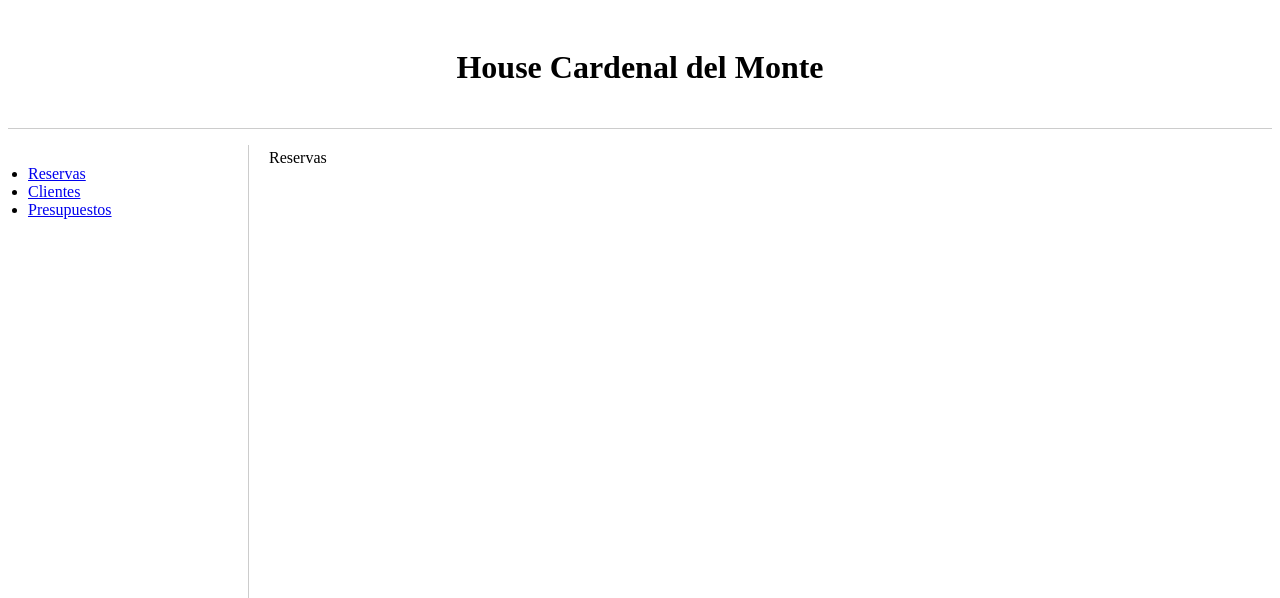
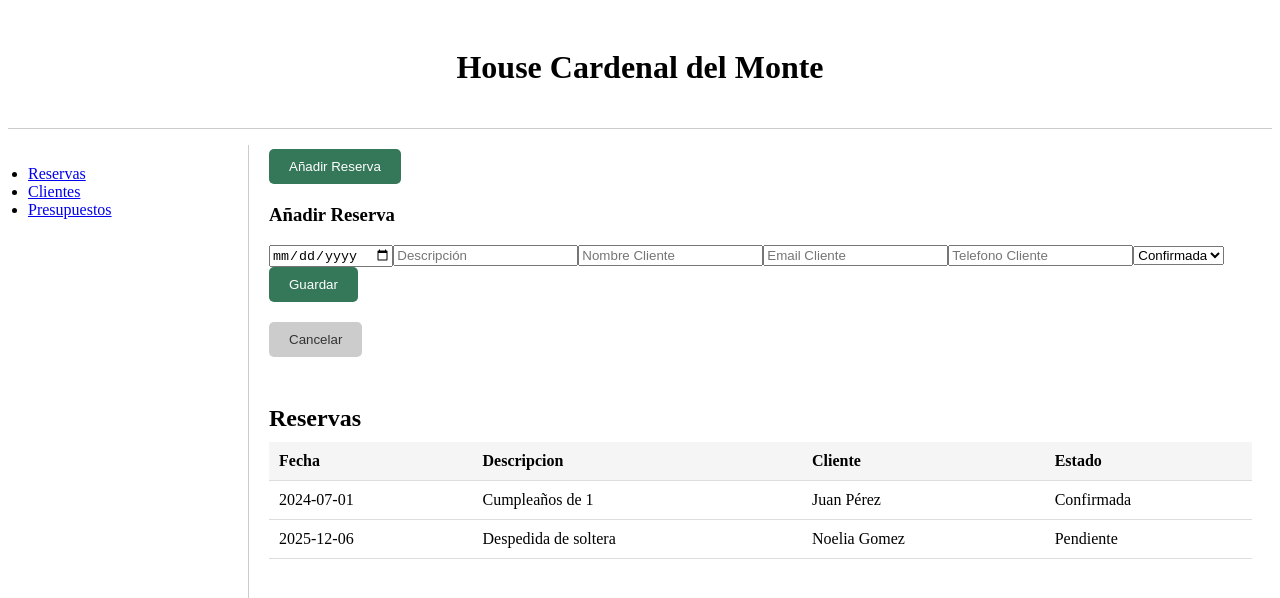
Before and after one commit to lucilamira/reservas-house, a Vue app: page /reservas in a window 1280 px wide. Shown: the top 598 px of the page. Built offline with nearby package versions, Linux system fonts and the light colour scheme.

Commit message:
added components ActionButton, FormReserva and styles for them, also added some styles for next features

```diff
--- a/src/App.vue
+++ b/src/App.vue
@@ -28,6 +28,7 @@ import router from './router';
   flex: 1;
   padding: 20px;
   overflow-y: auto;
+  display: block;
 }
 
 .nav-bar {
--- /dev/null
+++ b/src/components/ActionButton.vue
@@ -0,0 +1,53 @@
+<script setup>
+defineProps({
+  type: { type: String, required: true },
+  label: { type: String, required: true },
+});
+</script>
+
+<template>
+  <button :class="type">{{ label }}</button>
+</template>
+
+<style scoped>
+button {
+  display: block;
+  margin-bottom: 20px;
+}
+
+.primary {
+  padding: 10px 20px;
+  background-color: #347759;
+  color: white;
+  font-weight: 500;
+  border: none;
+  border-radius: 5px;
+  cursor: pointer;
+}
+
+.primary:hover {
+  background-color: #2c5e4a;
+}
+
+.primary:active {
+  background-color: #24503e;
+}
+
+.secondary {
+  padding: 10px 20px;
+  background-color: #ccc;
+  color: #333;
+  font-weight: 500;
+  border: none;
+  border-radius: 5px;
+  cursor: pointer;
+}
+
+.secondary:hover {
+  background-color: #b3b3b3;
+}
+
+.secondary:active {
+  background-color: #999;
+}
+</style>
--- a/src/components/Clientes.vue
+++ b/src/components/Clientes.vue
@@ -1,5 +1,13 @@
 <script setup></script>
 <template>
-  <div>Clientes</div>
+  <div class="next">Próximamente Módulo Clientes</div>
 </template>
-<style scoped></style>
+<style scoped>
+.next {
+  font-size: 24px;
+  font-weight: bold;
+  text-align: left;
+  margin-top: 50px;
+  color: rgb(93, 93, 93);
+}
+</style>
--- /dev/null
+++ b/src/components/FormReserva.vue
@@ -0,0 +1,19 @@
+<script setup>
+import ActionButton from './ActionButton.vue';
+</script>
+<template>
+  <h3>Añadir Reserva</h3>
+  <input type="date" />
+  <input type="text" placeholder="Descripción" />
+  <input type="text" placeholder="Nombre Cliente" />
+  <input type="email" placeholder="Email Cliente" />
+  <input type="tel" placeholder="Telefono Cliente" />
+  <select>
+    <option>Confirmada</option>
+    <option>Pendiente</option>
+    <option>Cancelada</option>
+  </select>
+  <ActionButton type="primary" label="Guardar" />
+  <ActionButton type="secondary" label="Cancelar" />
+</template>
+<style scoped></style>
--- a/src/components/Presupuestos.vue
+++ b/src/components/Presupuestos.vue
@@ -1,5 +1,14 @@
 <script setup></script>
 <template>
-  <div>Presupuestos</div>
+  <div class="next">Próximamente Módulo Presupuestos</div>
 </template>
-<style scoped></style>
+
+<style scoped>
+.next {
+  font-size: 24px;
+  font-weight: bold;
+  text-align: left;
+  margin-top: 50px;
+  color: rgb(93, 93, 93);
+}
+</style>
--- a/src/components/Reservas.vue
+++ b/src/components/Reservas.vue
@@ -1,5 +1,75 @@
-<script setup></script>
+<script setup>
+import ActionButton from './ActionButton.vue';
+import FormReserva from './FormReserva.vue';
+</script>
 <template>
-  <div>Reservas</div>
+  <div class="container">
+    <ActionButton type="primary" label="Añadir Reserva"></ActionButton>
+    <FormReserva />
+    <div class="table-container">
+      <h3 class="table-title">Reservas</h3>
+      <table>
+        <thead>
+          <tr>
+            <th>Fecha</th>
+            <th>Descripcion</th>
+            <th>Cliente</th>
+            <th>Estado</th>
+          </tr>
+        </thead>
+        <tbody>
+          <tr>
+            <td>2024-07-01</td>
+            <td>Cumpleaños de 1</td>
+            <td>Juan Pérez</td>
+            <td>Confirmada</td>
+          </tr>
+          <tr>
+            <td>2025-12-06</td>
+            <td>Despedida de soltera</td>
+            <td>Noelia Gomez</td>
+            <td>Pendiente</td>
+          </tr>
+        </tbody>
+      </table>
+    </div>
+  </div>
 </template>
-<style scoped></style>
+<style scoped>
+.container {
+  display: flex;
+  flex-direction: column;
+}
+.table-container {
+  margin-top: 3rem;
+}
+
+.table-title {
+  font-size: 24px;
+  font-weight: bold;
+  margin-bottom: 10px;
+}
+
+table {
+  width: 100%;
+  border-collapse: collapse;
+  margin-top: 10px;
+}
+
+th,
+td {
+  padding: 10px;
+  text-align: left;
+  border-bottom: 1px solid #ddd;
+}
+
+th {
+  background-color: #f5f5f5;
+  font-weight: bold;
+}
+
+button {
+  display: block;
+  margin-bottom: 20px;
+}
+</style>
```
